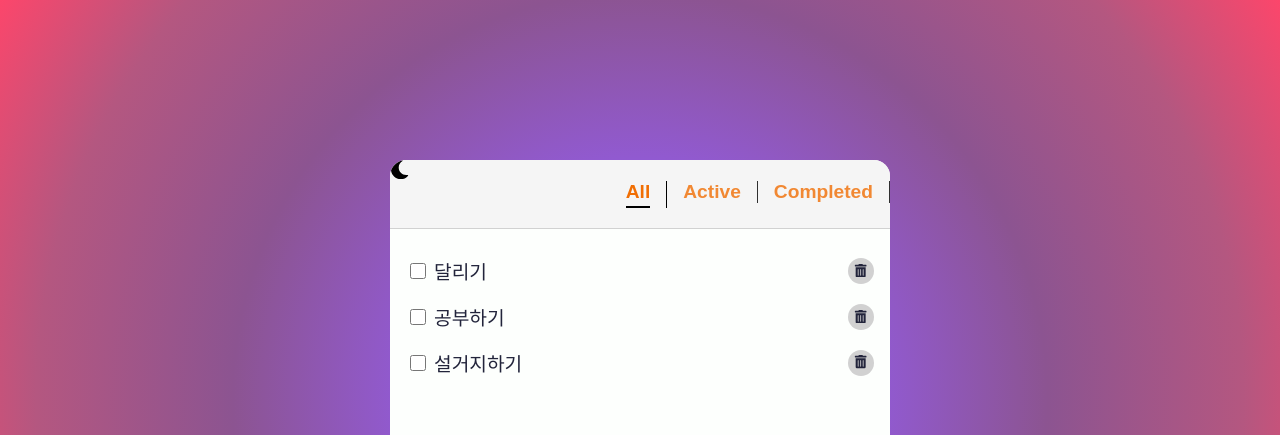
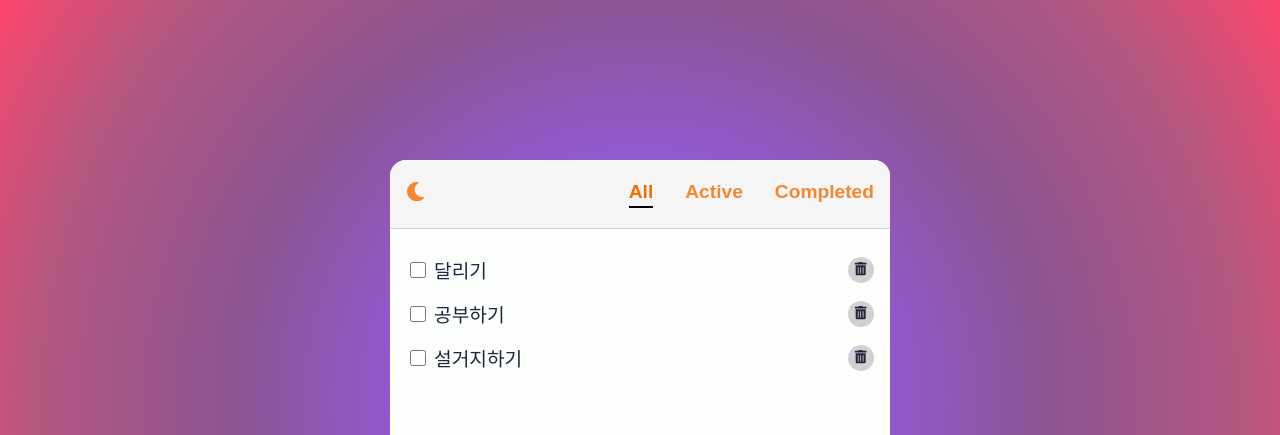
Before and after one commit to HSjjs98/todo_app, a React (Create React App) app: page / in a window 1280 px wide. Shown: the top 435 px of the page. Built offline with nearby package versions, Linux system fonts and the light colour scheme.

Commit message:
darkmode 구현

```diff
--- a/src/App.js
+++ b/src/App.js
@@ -2,15 +2,16 @@ import "./App.css";
 import React, { useContext, useState } from "react";
 import TodoList from "./components/TodoList/TodoList";
 import Header from "./components/Header/Header";
+import { DarkModeContext, DarkModeProvider } from "./context/DarkModeContext";
 
 function App() {
   const filters = ['all', 'active', 'completed']
   const [filter, setFilter] = useState(filters[0])
   return (
-    <>
+    <DarkModeProvider>
       <Header filter={filter} filters={filters} onFilterChange={setFilter} />
-      <TodoList filter={filter}/>
-    </>
+      <TodoList filter={filter} />
+    </DarkModeProvider>
   );
 }
 
--- a/src/components/AddTodo/AddTodo.js
+++ b/src/components/AddTodo/AddTodo.js
@@ -1,6 +1,7 @@
-import React, { useState } from "react";
+import React, { useContext, useState } from "react";
 import { v4 as uuidv4 } from "uuid";
 import styles from "./AddTodo.module.css";
+import { DarkModeContext } from "../../context/DarkModeContext";
 
 export default function AddTodo({ onAdd }) {
   const [text, setText] = useState("");
@@ -11,8 +12,9 @@ export default function AddTodo({ onAdd }) {
     onAdd({ id: uuidv4(), text, status: "active" });
     setText("");
   };
+  const {darkMode} = useContext(DarkModeContext)
   return (
-    <form className={styles.form} onSubmit={handleSubmit}>
+    <form className={`${darkMode === true && styles.darkMode} ${styles.form}`} onSubmit={handleSubmit}>
       <input className={styles.input}
         type="text"
         placeholder="Add Todo"
--- a/src/components/AddTodo/AddTodo.module.css
+++ b/src/components/AddTodo/AddTodo.module.css
@@ -3,6 +3,10 @@
   display: flex;
   padding: 1.4rem 1rem;
   background-color: var(--color-bg-dark);
+}
+
+.form.darkMode{
+  background-color: var(--color-darkMode-darker);
 }
 
 .input{
--- a/src/components/Header/Header.js
+++ b/src/components/Header/Header.js
@@ -1,17 +1,26 @@
 import React, { useContext } from "react";
-import styles from './Header.module.css'
+import styles from "./Header.module.css";
+import { FaMoon, FaSun } from "react-icons/fa";
 import { DarkModeContext } from "../../context/DarkModeContext";
-import {FaMoon} from 'react-icons/fa'
 
 export default function Header({ filter, filters, onFilterChange }) {
-  // const { darkMode, toggleDarkMode } = useContext(DarkModeContext);
+  const { darkMode, toggleDarkMode } = useContext(DarkModeContext);
   return (
-    <header className={styles.header}>
-      <FaMoon />
+    <header className={`${darkMode === true && styles.darkMode} ${styles.header}`}>
+      <button className={styles.filter} onClick={toggleDarkMode}>
+        {darkMode ? <FaSun /> :<FaMoon />}
+      </button>
       <ul className={styles.filters}>
         {filters.map((value, index) => (
           <li key={index}>
-            <button className={`${styles.filter} ${filter === value && styles.selected}`} onClick={() => onFilterChange(value)}>{value}</button>
+            <button
+              className={`${styles.filter} ${
+                filter === value && styles.selected
+              } ${darkMode && styles.darkMode}`}
+              onClick={() => onFilterChange(value)}
+            >
+              {value}
+            </button>
           </li>
         ))}
       </ul>
--- a/src/components/Header/Header.module.css
+++ b/src/components/Header/Header.module.css
@@ -6,20 +6,23 @@
   border-bottom: 1px solid var(--color-grey);
 }
 
+.header.darkMode{
+  background-color: var(--color-darkMode-darker);
+  border-bottom: 1px solid #1a1a1a;
+}
+
 .filters{
   display: flex;
 }
 
 .filter{
   font-size: 1.2rem;
-  /* margin: 0rem 0.4rem; */
   padding: 0 1rem;
   text-transform: capitalize;
   background-color: transparent;
   color: var(--color-accent);
   opacity: 0.8;
   font-weight: bold;
-  border-right: 0.5px solid black;
   cursor: pointer;
 }
 
@@ -35,3 +38,10 @@
   margin-top: 0.2rem;
   border: 1.5px solid #000;
 }
+
+.filter.selected.darkMode:after{
+  content: '';
+  display: block;
+  margin-top: 0.2rem;
+  border: 1px solid white;
+}
--- a/src/components/TodoItem/TodoItem.js
+++ b/src/components/TodoItem/TodoItem.js
@@ -1,6 +1,7 @@
-import React, { useState } from "react";
+import React, { useContext, useState } from "react";
 import { FaTrashAlt } from "react-icons/fa";
 import styles from "./TodoItem.module.css";
+import { DarkModeContext } from "../../context/DarkModeContext";
 
 export default function TodoItem({ todo, onUpdate, onDelete, filter }) {
   const [checked, setChecked] = useState(false);
@@ -8,6 +9,7 @@ export default function TodoItem({ todo, onUpdate, onDelete, filter }) {
     setChecked(!checked);
     onUpdate({ ...todo, status: e.target.checked ? "completed" : "active" });
   };
+  const {darkMode} = useContext(DarkModeContext)
   if (filter !== "all" && todo.status !== filter) return;
   return (
     <li className={styles.todo}>
@@ -18,7 +20,7 @@ export default function TodoItem({ todo, onUpdate, onDelete, filter }) {
         onChange={handlechecked}
         id={`checkbox${todo.id}`}
       />
-      <label className={styles.text} htmlFor={`checkbox${todo.id}`}>
+      <label className={`${darkMode && styles.darkMode} ${styles.text}`} htmlFor={`checkbox${todo.id}`}>
         {todo.text}
       </label>
       <span className={styles.icon}>
--- a/src/components/TodoItem/TodoItem.module.css
+++ b/src/components/TodoItem/TodoItem.module.css
@@ -3,7 +3,7 @@
   justify-content: space-between;
   align-items: center;
   padding: 0.5rem 1rem;
-  margin: 0.1rem 0;
+  margin: 0;
   color: var(--color-text);
 }
 
@@ -15,6 +15,10 @@
 
 .text{
   flex: 1;
+}
+
+.text.darkMode{
+  color: var(--color-white)
 }
 
 .icon{
--- a/src/components/TodoList/TodoList.js
+++ b/src/components/TodoList/TodoList.js
@@ -1,7 +1,8 @@
-import React, { useState } from "react";
+import React, { useContext, useState } from "react";
 import AddTodo from "../AddTodo/AddTodo";
 import TodoItem from "../TodoItem/TodoItem";
 import styles from './TodoList.module.css'
+import { DarkModeContext } from "../../context/DarkModeContext";
 
 export default function TodoList({filter}) {
   const [todos, setTodos] = useState([
@@ -18,9 +19,10 @@ export default function TodoList({filter}) {
   const handleDelete = (deleted) => {
     setTodos(todos.filter((t) => t.id !== deleted.id));
   };
+  const { darkMode } = useContext(DarkModeContext);
   return (
     <>
-      <section className={styles.container}>
+      <section className={`${darkMode === true && styles.darkMode} ${styles.container}`}>
         <ul className={styles.list}>
           {todos.map((item) => (
             <TodoItem
--- a/src/components/TodoList/TodoList.module.css
+++ b/src/components/TodoList/TodoList.module.css
@@ -6,6 +6,10 @@
   background-color: var(--color-bg);
 }
 
+.container.darkMode{
+  background-color: var(--color-darkMode);
+}
+
 .list {
   flex: 1 1 auto;
   overflow-y: scroll;
--- a/src/context/DarkModeContext.js
+++ b/src/context/DarkModeContext.js
@@ -1,12 +1,12 @@
-import React, { createContext, useState } from 'react';
+import { createContext, useState } from 'react';
 
-export const DarkModeContext = createContext
+export const DarkModeContext = createContext();
 
-export default function DarkModeProvider({children}) {
-  const [darkMode, setDarkMode] = useState(false)
-  const toggleDarkMode = () => setDarkMode(mode => !mode)
+export function DarkModeProvider({ children }) {
+  const [darkMode, setDarkMode] = useState(false);
+  const toggleDarkMode = () => setDarkMode(mode => !mode);
   return (
-    <DarkModeContext.Provider value={{darkMode, toggleDarkMode}}>
+    <DarkModeContext.Provider value={{ darkMode, toggleDarkMode }}>
       {children}
     </DarkModeContext.Provider>
   );
--- a/src/index.css
+++ b/src/index.css
@@ -6,6 +6,8 @@
   --color-accent: #f16e03;
   --color-white: white;
   --color-scrollbar: #aaa7a7;
+  --color-darkMode-darker: #262626;
+  --color-darkMode: #333333;
 }
 
 #root{
```
